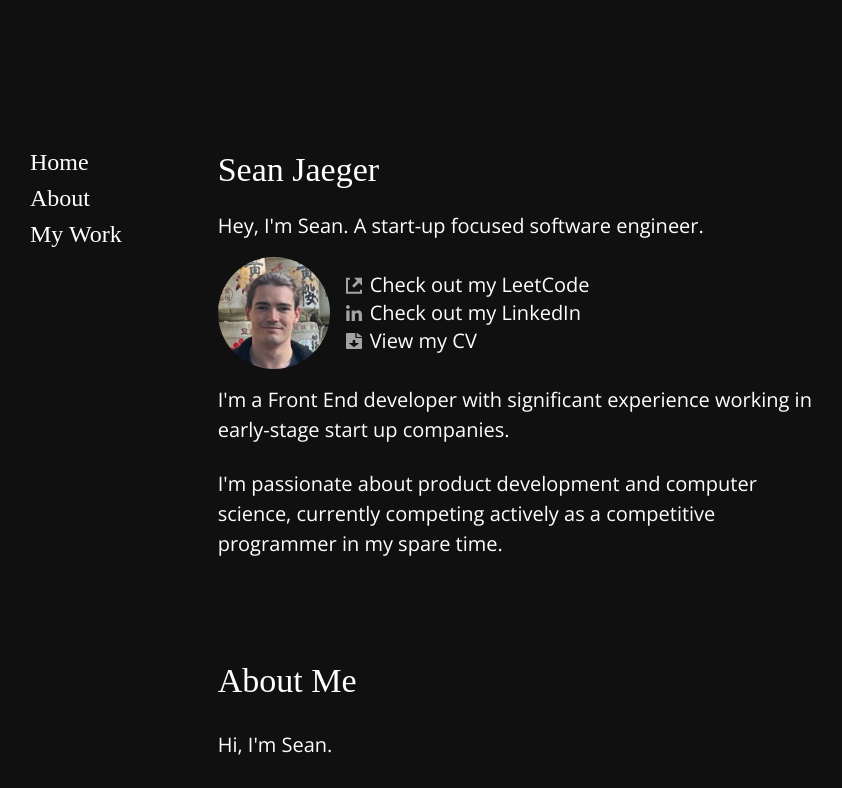
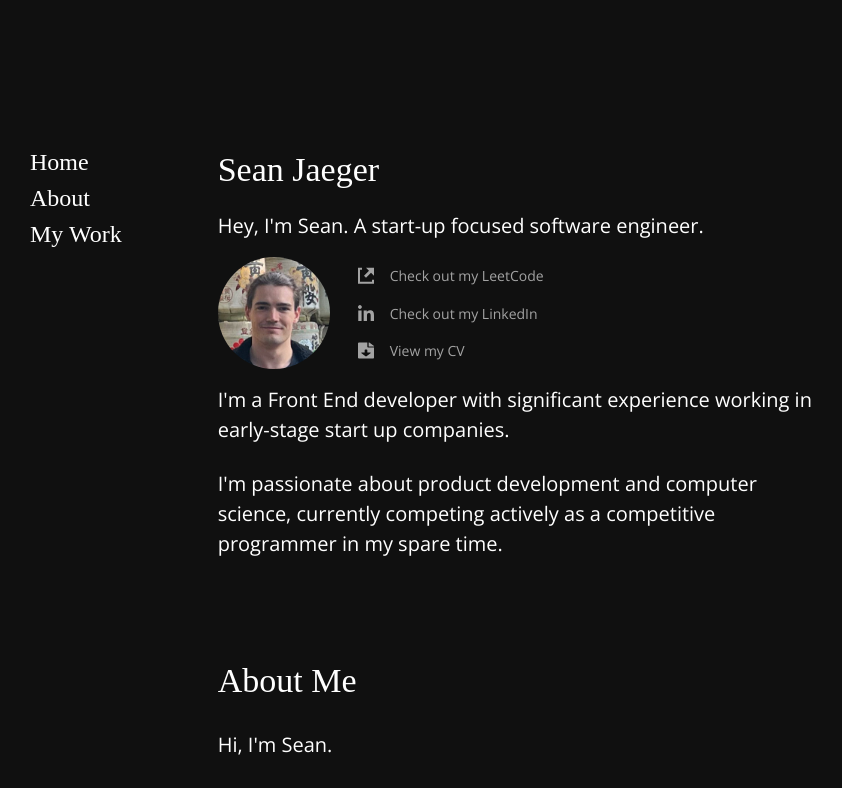
Before and after one commit to SeanJaeger1/Portfolio, a Next.js app: page / in a window 1280 px wide. Shown: the top 788 px of the page, without its empty margins (225-1067 px from the left). Built offline with nearby package versions, Linux system fonts and the light colour scheme; a web font is replaced by a local one.

Commit message:
Fixed section CSS

```diff
--- a/components/IntroSection.tsx
+++ b/components/IntroSection.tsx
@@ -9,7 +9,7 @@ const IntroSection: FC = () => {
       <div className="my-4 text-general">
         Hey, I&apos;m Sean. A start-up focused software engineer.
       </div>
-      <div className="my-4 flex flex-row">
+      <div className="my-4 flex flex-row h-28">
         <div className="relative w-28 h-28">
           <Image
             src="/headshot.jpg"
@@ -19,7 +19,7 @@ const IntroSection: FC = () => {
             sizes="(max-width: 768px) 100vw, (max-width: 1200px) 50vw, 33vw"
           />
         </div>
-        <div className="flex flex-col justify-center space-y-2 ml-4">
+        <div className="flex flex-col justify-between py-2 px-3">
           <SiteLink
             src="/ExternalLink.svg"
             text="Check out my LeetCode"
@@ -35,7 +35,7 @@ const IntroSection: FC = () => {
           <SiteLink
             src="/CV.svg"
             text="View my CV"
-            url="Sean-Jaeger-CV.pdf"
+            url="/Sean-Jaeger-CV.pdf"
             alt="CV icon"
           />
         </div>
--- a/components/SiteLink.tsx
+++ b/components/SiteLink.tsx
@@ -11,15 +11,15 @@ interface SiteLinkProps {
 
 const SiteLink: FC<SiteLinkProps> = ({ src, text, url, alt }) => {
   return (
-    <Link href={url} className="flex items-center space-x-2">
+    <Link href={url} className="flex-row flex link-text" target="_blank">
       <Image
         src={src}
         alt={alt}
         width={16}
         height={16}
-        className="object-contain"
+        className="mx-4"
       />
-      <span className="text-sm text-general">{text}</span>
+      <div>{text}</div>
     </Link>
   )
 }
```
